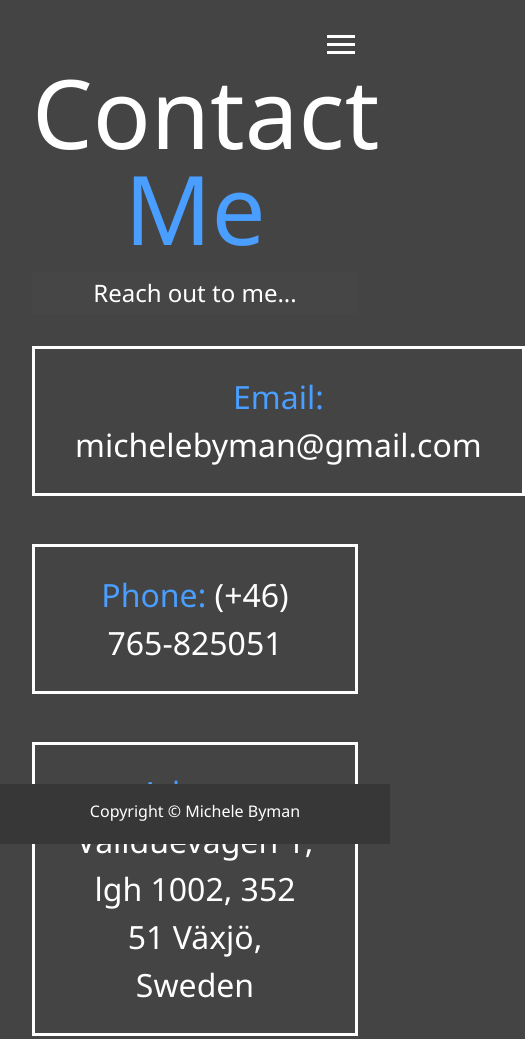
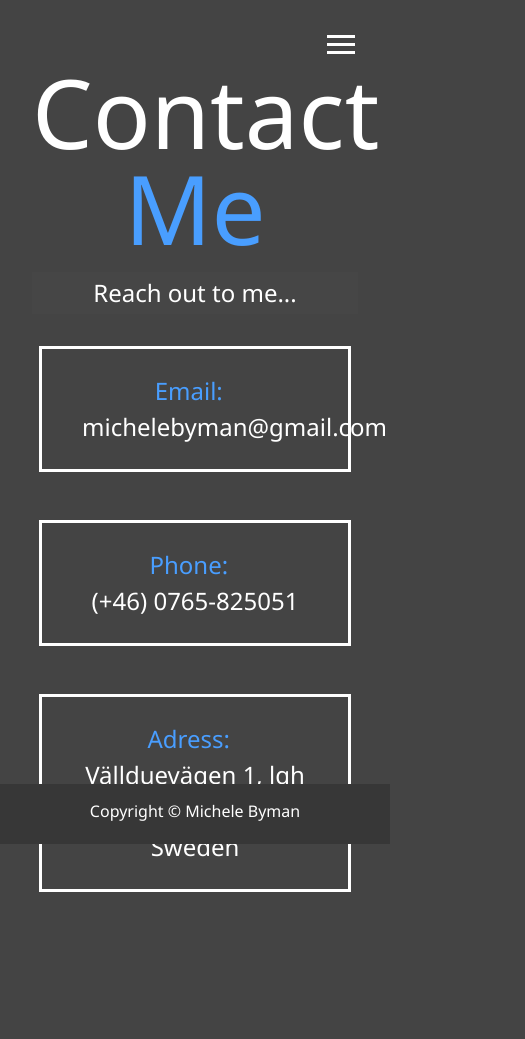
Before and after one commit to michelebyman/michelebyman.github.io, a plain HTML site: page contact.html in a window 390 px wide. Shown: the whole page, 525 px wide, since content can reach past the window. Drawn offline with Linux system fonts and the light colour scheme.

Commit message:
fixed the contact page for mobiles

```diff
--- a/contact.html
+++ b/contact.html
@@ -46,19 +46,19 @@
         <div class="boxes">
            <div>
                <span class="text-secondary">
-                   Email:
+                   Email: &nbsp;
                </span>
                michelebyman@gmail.com
            </div>
              <div>
                  <span class="text-secondary">
-                     Phone:
+                     Phone:  &nbsp;
                  </span>
-                (+46) 765-825051
+                (+46) 0765-825051
              </div>
                <div>
                    <span class="text-secondary">
-                       Adress:
+                       Adress:  &nbsp;
                    </span>
                    Vällduevägen 1, lgh 1002,
                    352 51 Växjö,
--- a/css/main.css
+++ b/css/main.css
@@ -111,7 +111,7 @@ body {
   body#bg-img {
     background: url("../img/background.jpg");
     background-attachment: fixed;
-    background-size: cover; }
+    background-size: contain; }
     body#bg-img:after {
       content: "";
       position: absolute;
@@ -233,10 +233,14 @@ main {
   align-items: center;
   margin-top: 1rem; }
   .boxes div {
-    font-size: 2rem;
+    font-size: 1.5rem;
     border: 3px solid #fff;
+    display: flex;
+    flex-wrap: wrap;
+    justify-content: space-around;
     padding: 1.5rem 2.5rem;
     margin-bottom: 3rem;
+    max-width: 80vw;
     transition: all 0.5s ease-out; }
     .boxes div:hover {
       padding: 0.5rem 1.5rem;
```
Also changed, not shown: index.html (+0 -4 lines), mywork.html (+5 -5 lines), img/projects/porfolio.png (deleted), otherProjects/chestGame/chest-closed.png (renamed from chestGame/chest-closed.png), otherProjects/chestGame/chest-jewel.png (renamed from chestGame/chest-jewel.png), otherProjects/chestGame/chest-open.png (renamed from chestGame/chest-open.png), otherProjects/chestGame/index.html (renamed from chestGame/index.html), otherProjects/chestGame/main.js (renamed from chestGame/main.js), otherProjects/chestGame/style.css (renamed from chestGame/style.css).
